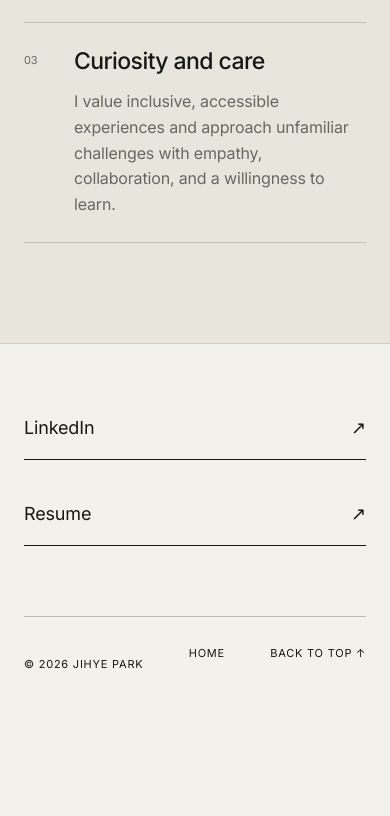
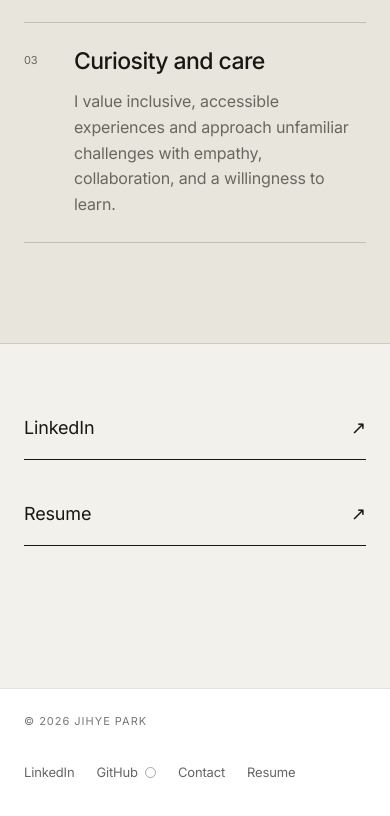
Before and after one commit to zhyepark/jihyepark, a plain HTML site: page about.html in a window 390 px wide. Shown: the part 2405-3221 px from the top of the page. Before the commit the page ends 3124 px from the top, so only its background shows below. Drawn offline with Linux system fonts and the light colour scheme.

Commit message:
Add GitHub link and interactive footer
Add GitHub link and interactive footer

```diff
--- a/about.html
+++ b/about.html
@@ -76,10 +76,16 @@
       <a href="assets/documents/jihye-park-resume.pdf" target="_blank" rel="noopener noreferrer">Resume <span aria-hidden="true">↗</span></a>
     </section>
 
-    <footer class="about-footer footer">
-      <p>© <span data-year></span> Jihye Park</p>
-      <a href="index.html">Home</a>
-      <a href="#main">Back to top ↑</a>
+    <footer class="site-footer">
+      <div class="footer-inner">
+        <p class="footer-copyright">© 2026 Jihye Park</p>
+        <nav class="footer-links" aria-label="Footer navigation">
+          <a href="https://www.linkedin.com/in/jihye-park840221" target="_blank" rel="noopener noreferrer">LinkedIn</a>
+          <a href="https://github.com/UMBCSakshi" target="_blank" rel="noopener noreferrer" aria-label="Visit Jihye Park's GitHub profile" class="footer-github-link"><span>GitHub</span><span class="footer-github-orb" aria-hidden="true"></span></a>
+          <a href="mailto:jihyep1@umbc.edu">Contact</a>
+          <a href="assets/documents/jihye-park-resume.pdf" target="_blank" rel="noopener noreferrer">Resume</a>
+        </nav>
+      </div>
     </footer>
   </main>
 </body>
--- a/styles.css
+++ b/styles.css
@@ -191,8 +191,6 @@ em { font-family: var(--font-display); font-weight: 400; font-style: italic; }
 .about-links a { transition: color .25s, transform .25s; }
 .about-links a:hover { color: var(--muted); transform: translateY(-2px); }
 .about-links a:focus-visible { outline: 2px solid var(--ink); outline-offset: 7px; }
-.about-footer { margin: 0 var(--pad); padding: 28px 0 35px; }
-
 .skills-section { padding-bottom: clamp(110px, 16vw, 220px); }
 .skills-list { border-top: 1px solid var(--line); }
 .skill-row { display: grid; grid-template-columns: 60px 1fr 1fr; gap: 25px; align-items: center; min-height: 122px; border-bottom: 1px solid var(--line); }
@@ -213,8 +211,6 @@ em { font-family: var(--font-display); font-weight: 400; font-style: italic; }
 .contact-side { padding-bottom: clamp(70px, 10vw, 140px); }
 .contact-side > p:first-child { color: #3f463b; line-height: 1.6; }
 .text-link { display: inline-flex; gap: 25px; margin: 22px 0 35px; padding-bottom: 5px; border-bottom: 1px solid; font-size: clamp(18px, 1.6vw, 23px); }
-.footer { display: flex; justify-content: space-between; gap: 20px; border-top: 1px solid rgba(23,23,20,.25); padding-top: 28px; font-size: 11px; text-transform: uppercase; letter-spacing: .07em; }
-
 .reveal { opacity: 0; transform: translateY(28px); transition: opacity .75s ease, transform .75s ease; }
 .reveal.is-visible { opacity: 1; transform: none; }
 
@@ -267,8 +263,6 @@ em { font-family: var(--font-display); font-weight: 400; font-style: italic; }
   .resume-mark { display: none; }
   .contact-grid h2 { margin-bottom: 60px; }
   .contact-side { padding-bottom: 70px; }
-  .footer { flex-wrap: wrap; }
-  .footer p:nth-child(2) { display: none; }
   .case-hero { min-height: 67svh; }
   .case-hero p { margin-left: 0; }
   .case-banner { min-height: 75vw; }
@@ -378,7 +372,19 @@ em { font-family: var(--font-display); font-weight: 400; font-style: italic; }
 .home-page .project-arrow { position: absolute; top: 17px; right: 2px; font-size: 20px; transition: transform .26s ease; }
 .project-tags { display: flex; flex-wrap: wrap; gap: 7px; margin: 0; padding: 0; list-style: none; }
 .project-tags li { padding: 5px 9px; border: 1px solid var(--line); border-radius: 999px; color: #55554e; font-size: 9px; font-weight: 500; letter-spacing: .05em; text-transform: uppercase; }
-.home-footer { margin: 0 var(--pad); padding: 28px 0 35px; }
+.site-footer { margin-top: 96px; border-top: 1px solid rgba(17,17,17,.12); padding: 28px var(--pad) 36px; background: #fff; }
+.footer-inner { display: flex; align-items: center; justify-content: space-between; gap: 32px; }
+.footer-copyright { margin: 0; color: #777; font-size: 11px; letter-spacing: .09em; text-transform: uppercase; }
+.footer-links { display: flex; align-items: center; gap: 26px; }
+.footer-links a { position: relative; display: inline-flex; align-items: center; min-height: 36px; gap: 7px; color: #666; font-size: 13px; text-decoration: none; transition: color 220ms ease, transform 220ms ease; }
+.footer-links a:hover,
+.footer-links a:focus-visible { color: #111; transform: translateY(-1px); }
+.footer-links a:active { transform: translateY(0) scale(.98); }
+.footer-links a:focus-visible { outline: 2px solid #111; outline-offset: 5px; border-radius: 3px; }
+.footer-github-orb { position: relative; width: 11px; height: 11px; flex: 0 0 auto; border: 1px solid rgba(17,17,17,.35); border-radius: 50%; background: transparent; transition: transform 240ms cubic-bezier(.22,1,.36,1), background-color 220ms ease, border-color 220ms ease, box-shadow 240ms ease; }
+.footer-github-link:hover .footer-github-orb,
+.footer-github-link:focus-visible .footer-github-orb { transform: translateY(-1px) scale(1.3); background: #111; border-color: #111; box-shadow: 0 0 0 5px rgba(17,17,17,.07), 0 0 14px rgba(17,17,17,.16); }
+.footer-github-link:active { transform: translateY(0) scale(.98); }
 
 @media (hover: hover) and (pointer: fine) {
   .home-page .project-card > a:hover { transform: translateY(-7px); filter: drop-shadow(0 18px 20px rgba(20,20,20,.09)); }
@@ -416,6 +422,10 @@ em { font-family: var(--font-display); font-weight: 400; font-style: italic; }
   .home-page .project-grid { grid-template-columns: 1fr; gap: 62px; }
   .home-page .project-info { min-height: 0; }
   .project-cover > span { font-size: clamp(27px, 9vw, 38px); }
+  .site-footer { margin-top: 72px; padding-top: 24px; padding-bottom: 28px; }
+  .footer-inner { align-items: flex-start; flex-direction: column; gap: 20px; }
+  .footer-links { width: 100%; flex-wrap: wrap; gap: 4px 22px; }
+  .footer-links a { min-height: 44px; }
 }
 
 @media (prefers-reduced-motion: reduce) {
@@ -427,6 +437,12 @@ em { font-family: var(--font-display); font-weight: 400; font-style: italic; }
   .home-page .project-card > a:hover .project-cover,
   .home-page .project-card > a:hover .project-arrow { transform: none; }
   .jewel-case::after { display: none; }
+  .footer-links a,
+  .footer-github-orb { transition-duration: .01ms; }
+  .footer-links a:hover,
+  .footer-links a:focus-visible,
+  .footer-github-link:hover .footer-github-orb,
+  .footer-github-link:focus-visible .footer-github-orb { transform: none; }
   .zine-paper-layer { transform: none; }
   .swes-screen,
   .home-page .project-card > a:hover .swes-screen { transform: none; }
@@ -458,8 +474,6 @@ em { font-family: var(--font-display); font-weight: 400; font-style: italic; }
 .project-detail-section div { max-width: 620px; }
 .project-detail-section p { margin: 0 0 20px; color: var(--muted); font-size: 17px; line-height: 1.72; }
 .project-detail-section ul { margin: 0; padding-left: 20px; color: var(--muted); font-size: 17px; line-height: 1.72; }
-.project-detail-footer { margin: 0 var(--pad); padding: 28px 0 35px; }
-
 @media (max-width: 760px) {
   .project-detail-hero { grid-template-columns: 1fr; min-height: 0; padding-top: 125px; }
   .project-detail-meta { grid-template-columns: 1fr; }
```
Also changed, not shown: index.html (+13 -4 lines), projects/case-study-one.html (+1 -0 lines), projects/case-study-three.html (+1 -0 lines), projects/case-study-two.html (+1 -0 lines), projects/patsys-redesign.html (+1 -1 lines), projects/student-driven-ai.html (+1 -1 lines), 1 other file.
